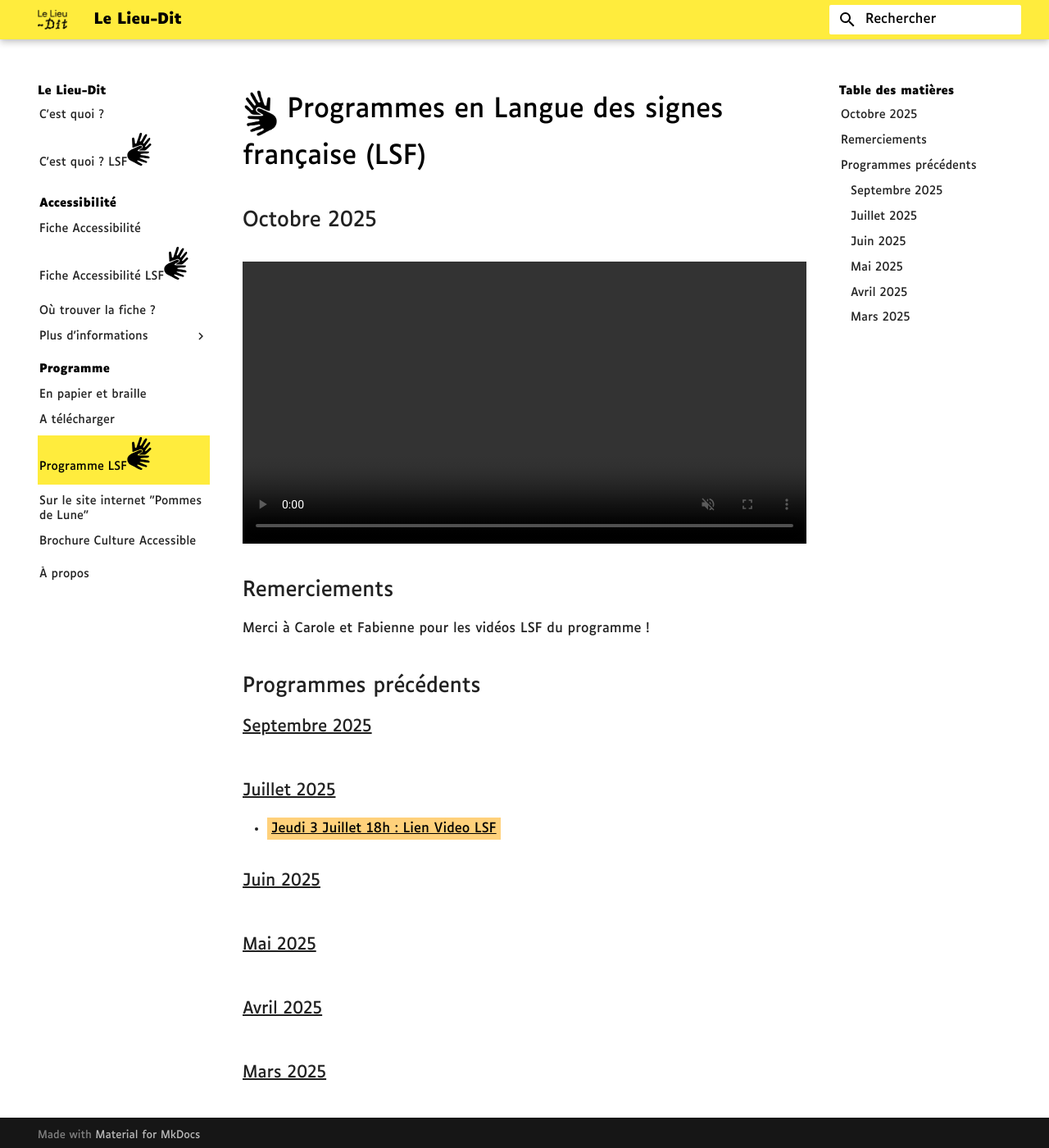
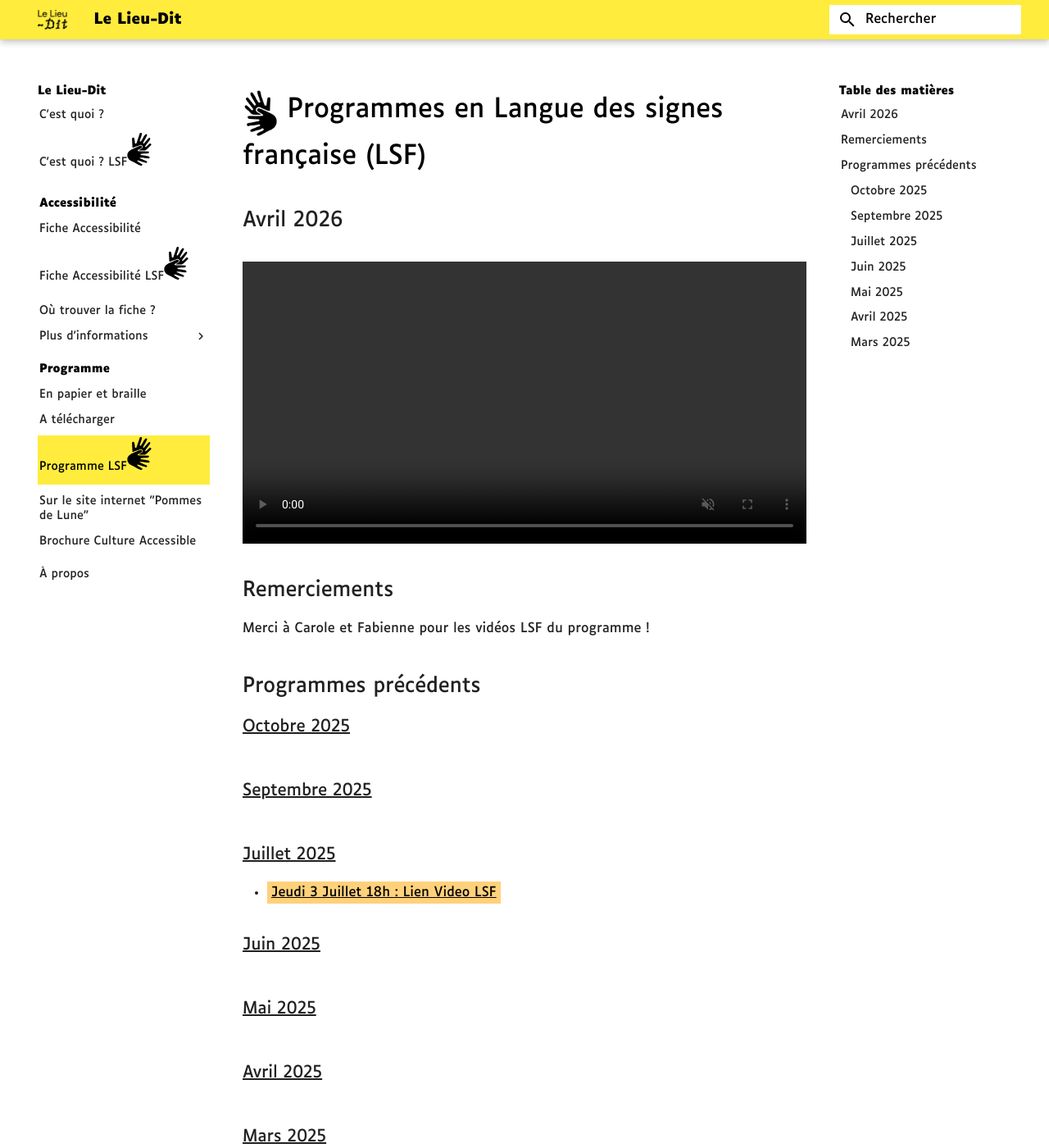
Before and after one commit to Lieu-Dit/web, an MkDocs documentation site: the page built from docs/prog-lsf.md, in a window 1280 px wide and 1400 px high. Shown: the whole window at 82% size. Built offline with MkDocs 1.6.1 and Material for MkDocs 9.7.7, drawn with Linux system fonts in a browser that asks for light colours.

Commit message:
programme LSF avril 2026

```diff
--- a/docs/prog-lsf.md
+++ b/docs/prog-lsf.md
@@ -2,9 +2,9 @@
 
 <!-- Changer le mois en cours -->
 
-## Octobre 2025
+## Avril 2026
 
-<ul class="playlist_lsf" id="lsf-10-25"></ul>
+<ul class="playlist_lsf" id="lsf-04-26"></ul>
 
 <!-- Ne pas toucher en dessous -->
 
@@ -34,6 +34,9 @@
 ## Programmes précédents
 
 <!-- ajouter le mois précédent -->
+
+### Octobre 2025
+<ul class="playlist_lsf" id="lsf-10-25"></ul>
 
 ### Septembre 2025
 <ul class="playlist_lsf" id="lsf-09-25"></ul>
@@ -95,6 +98,7 @@
         return base+"download?path=%2F"+yyyy+"_"+mm+"&files="
     }
     // ajouter la ligne pour le mois en cours :
+    populate_list(playlist_04_2026, "lsf-04-26", getdirname(04,2026));
     populate_list(playlist_10_2025, "lsf-10-25", getdirname(10,2025));
     populate_list(playlist_09_2025, "lsf-09-25", getdirname(09,2025));
     populate_list(playlist_06_2025, "lsf-06-25", getdirname(06,2025));
@@ -102,5 +106,5 @@
     populate_list(playlist_04_2025, "lsf-04-25", getdirname(04,2025));
     populate_list(playlist_03_2025, "lsf-03-25", getdirname(03,2025));
     // mettre à jour la ligne suivante :
-    doo(null, getdirname(10,2025) + playlist_10_2025[0].url)
+    doo(null, getdirname(04,2026) + playlist_04_2026[0].url)
 </script>
--- a/docs/programme/programme-lsf.js
+++ b/docs/programme/programme-lsf.js
@@ -1,4 +1,18 @@
 
+let playlist_04_2026 = [
+    {
+        title: "Mercredi 8 et vendredi 10 avril",
+        url:"01 mercredi 8 et vendredi 10 avril.mp4"
+    },
+    {
+        title: "Samedi 11 avril",
+        url:"02 samedi 11 avril.mp4"
+    },
+    {
+        title: "Mercredi 15 avril",
+        url:"03 mercredi 15 avril.mp4"
+    },
+]
 let playlist_10_2025 = [
     {
         title: "Jeudi 2 octobre",
```
